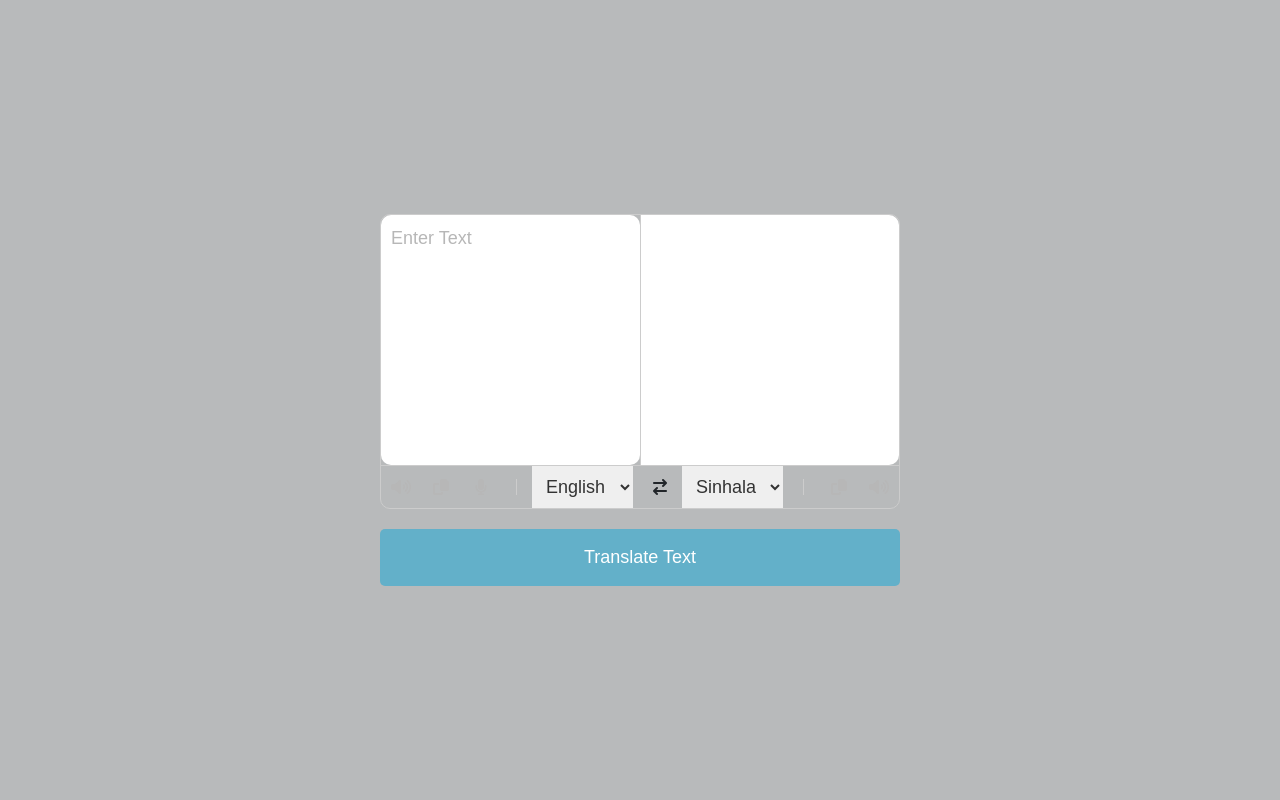
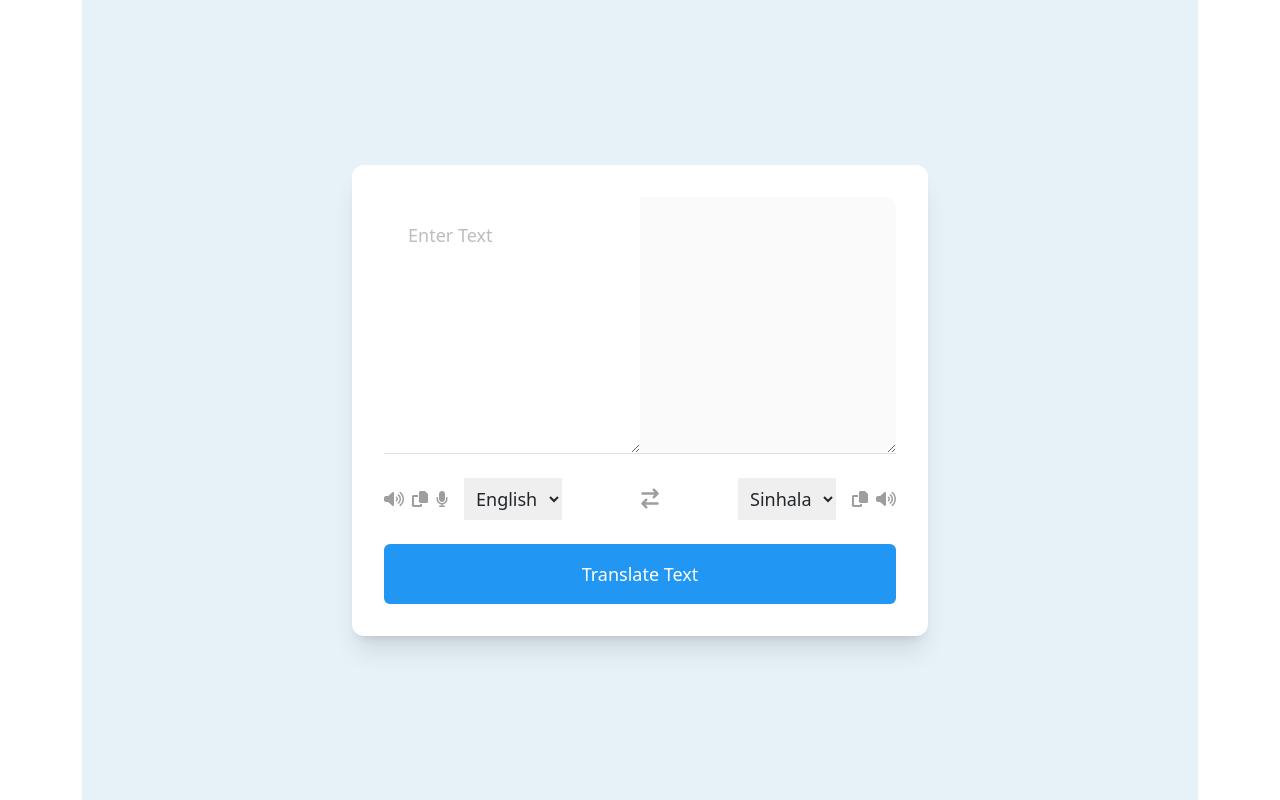
Before and after one commit to deamon25/ENGSIN-Translator, a React (Create React App) app: page / in a window 1280 px wide. Built offline with nearby package versions, Linux system fonts and the light colour scheme.

Commit message:
tailwind component

```diff
--- a/src/components/Translator/Translator.jsx
+++ b/src/components/Translator/Translator.jsx
@@ -134,11 +134,12 @@ function Translator() {
 
     return (
         <>
-            <div className="custom-wrapper">
-                <div className="custom-text-input">
+            <div className="flex items-center justify-center min-h-screen bg-[#e7f2f8]">
+    <div className="max-w-xl w-full bg-white rounded-xl p-8 shadow-xl">
+        <div className="flex border-b border-gray-300">
             <textarea
                 name="from"
-                        className="custom-from-text"
+                className="w-full h-64 border-none rounded-tl-xl p-4 text-lg placeholder-gray-400"
                 placeholder="Enter Text"
                 id="from"
                 value={fromText}
@@ -146,24 +147,28 @@ function Translator() {
             />
             <textarea
                 name="to"
-                        className="custom-to-text"
+                className="w-full h-64 border-none rounded-tr-xl p-4 text-lg bg-gray-50 border-l border-gray-300"
                 id="to"
                 value={toText}
                 readOnly
             />
         </div>
-                <ul className="custom-controls">
-                    <li className="custom-row from">
-                        <div className="custom-icons">
-                            <i id="from" className="fa-solid fa-volume-high" onClick={(e) => handleIconClick(e.target, 'from')}></i>
-                            <i id="from" className="fa-solid fa-copy" onClick={(e) => handleIconClick(e.target, 'from')}></i>
+        <ul className="flex justify-between items-center mt-4 space-x-4">
+            <li className="flex items-center space-x-4">
+                <div className="flex items-center space-x-2">
+                    <i id="from" className="fa-solid fa-volume-high text-gray-500 cursor-pointer" onClick={(e) => handleIconClick(e.target, 'from')}></i>
+                    <i id="from" className="fa-solid fa-copy text-gray-500 cursor-pointer" onClick={(e) => handleIconClick(e.target, 'from')}></i>
                     <i
                         id="from-mic"
-                                className={`fa fa-microphone ${listening ? 'mic-listening' : ''}`}
+                        className={`fa fa-microphone cursor-pointer ${listening ? 'text-black animate-pulse' : 'text-gray-500'}`}
                         onClick={() => setListening(!listening)}
                     ></i>
                 </div>
-                        <select value={fromLanguage} onChange={(e) => setFromLanguage(e.target.value)}>
+                <select
+                    value={fromLanguage}
+                    onChange={(e) => setFromLanguage(e.target.value)}
+                    className="border-none outline-none text-lg p-2"
+                >
                     {Object.entries(languages).map(([code, name]) => (
                         <option key={code} value={code}>
                             {name}
@@ -171,28 +176,37 @@ function Translator() {
                     ))}
                 </select>
             </li>
-                    <li className="custom-exchange" onClick={handleExchange}>
-                        <i className="fa-solid fa-arrow-right-arrow-left"></i>
+            <li className="cursor-pointer" onClick={handleExchange}>
+                <i className="fa-solid fa-arrow-right-arrow-left text-xl text-gray-500"></i>
             </li>
-                    <li className="custom-row to">
-                        <select value={toLanguage} onChange={(e) => setToLanguage(e.target.value)}>
+            <li className="flex items-center space-x-4">
+                <select
+                    value={toLanguage}
+                    onChange={(e) => setToLanguage(e.target.value)}
+                    className="border-none outline-none text-lg p-2"
+                >
                     {Object.entries(languages).map(([code, name]) => (
                         <option key={code} value={code}>
                             {name}
                         </option>
                     ))}
                 </select>
-                        <div className="custom-icons">
-                            <i id="to" className="fa-solid fa-copy" onClick={(e) => handleIconClick(e.target, 'to')}></i>
-                            <i id="to" className="fa-solid fa-volume-high" onClick={(e) => handleIconClick(e.target, 'to')}></i>
+                <div className="flex items-center space-x-2">
+                    <i id="to" className="fa-solid fa-copy text-gray-500 cursor-pointer" onClick={(e) => handleIconClick(e.target, 'to')}></i>
+                    <i id="to" className="fa-solid fa-volume-high text-gray-500 cursor-pointer" onClick={(e) => handleIconClick(e.target, 'to')}></i>
                 </div>
             </li>
         </ul>
-            </div>
-            {error && <div className="custom-error">{error}</div>}
-            <button onClick={handleTranslate} disabled={loading}>
+        {error && <div className="text-red-500 text-sm mt-4">{error}</div>}
+        <button
+            onClick={handleTranslate}
+            disabled={loading}
+            className="w-full py-3 mt-6 bg-blue-500 text-white rounded-md text-lg hover:bg-blue-600 disabled:bg-blue-300"
+        >
             {loading ? 'Translating...' : 'Translate Text'}
         </button>
+    </div>
+</div>
         </>
     );
 }
--- a/src/components/Translator/trans.css
+++ b/src/components/Translator/trans.css
@@ -1,16 +1,10 @@
-* {
+/* * {
   margin: 0;
   padding: 0;
   font-family: 'Poppins', sans-serif;
 }
 
-body {
-  display: flex;
-  align-items: center;
-  justify-content: center;
-  background: #b8babb;
-  min-height: 100vh;
-}
+
 
 .custom-container {
   max-width: 700px;
@@ -102,16 +96,3 @@ button {
   color: black;
   animation: pulse 1s infinite;
    /* Optional: Change the color to indicate it's active */
-}
-
-@keyframes pulse {
-  0% {
-      transform: scale(1);
-  }
-  50% {
-      transform: scale(1.2); /* Make the icon grow slightly */
-  }
-  100% {
-      transform: scale(1);
-  }
-}
```
Lines whose indentation alone changed are shown as unchanged.
